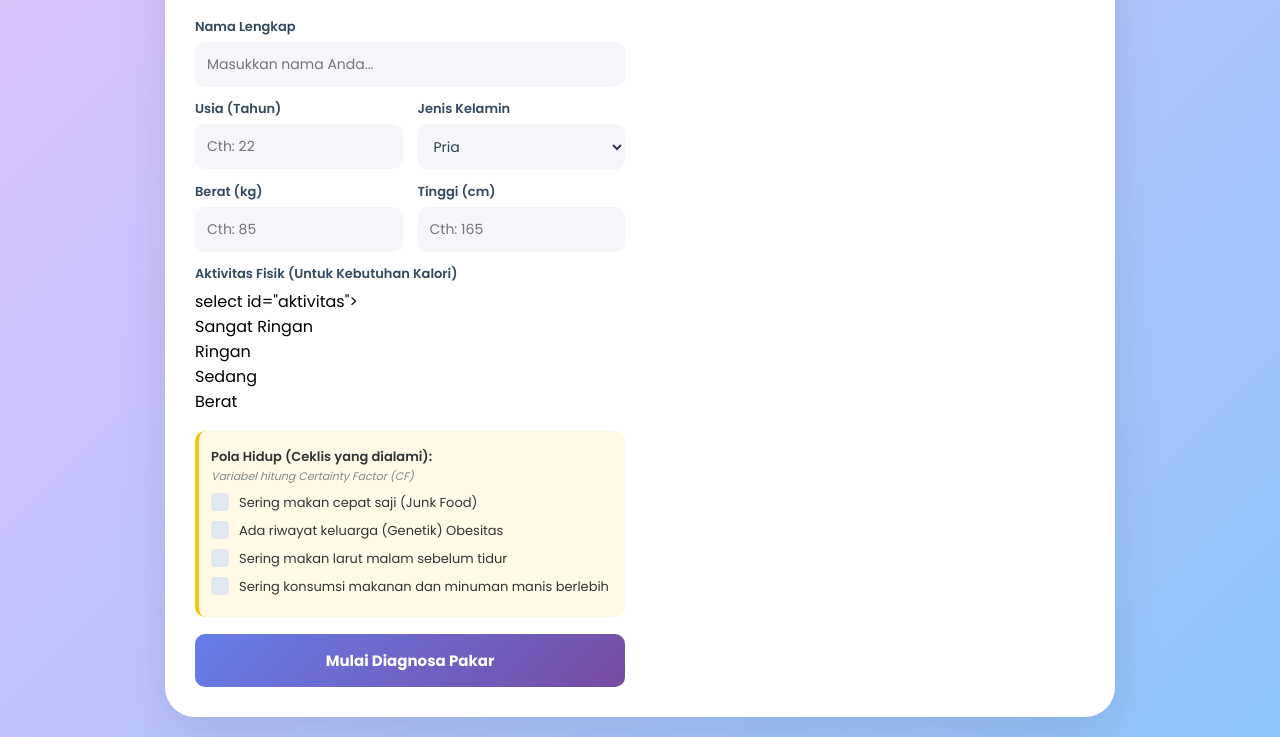
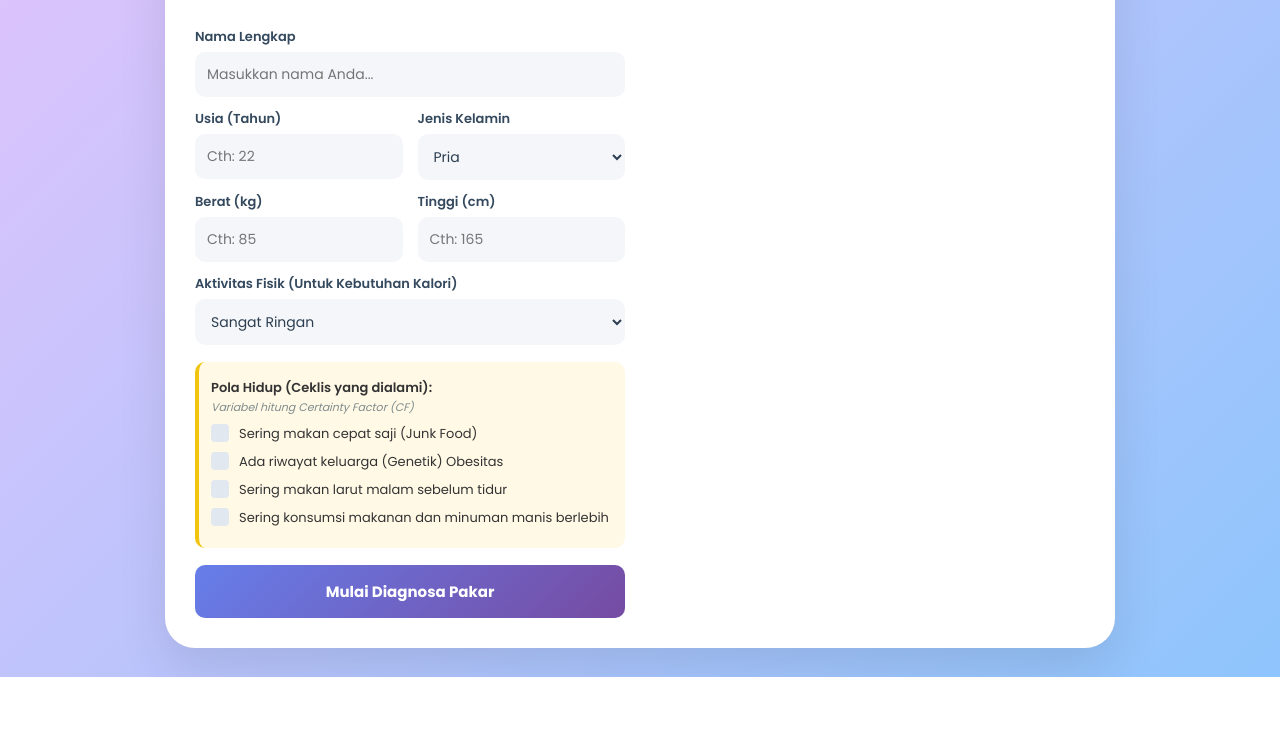
Before and after one commit to maherhambadar/pakar-gizi-skripsi, a plain HTML site: page index.html in a window 1280 px wide. Shown: the part 123-860 px from the top of the page. After the commit the page ends 800 px from the top, so only its background shows below. Drawn offline with nearby package versions, Linux system fonts and the light colour scheme.

Commit message:
Fix HTML syntax errors in index.html

```diff
--- a/index.html
+++ b/index.html
@@ -55,7 +55,7 @@
 
                     <div class="input-box">
                         <label>Aktivitas Fisik (Untuk Kebutuhan Kalori)</label>
-                       select id="aktivitas">
+                       <select id="aktivitas">
                             <option value="Sangat Ringan">Sangat Ringan</option>
                             <option value="Ringan">Ringan</option>
                             <option value="Sedang">Sedang</option>
```
